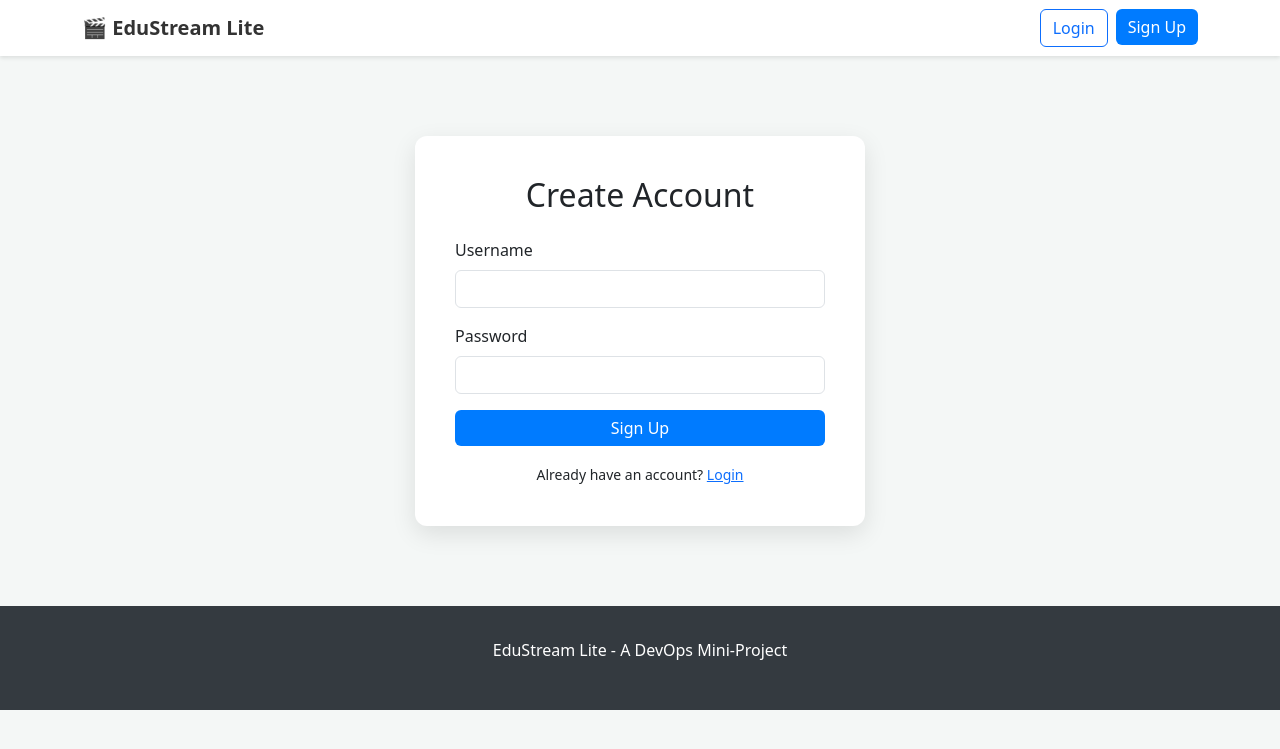
After one commit to Jay-Pahwa/edustream-microservices, a Flask app: page /signup in a window 1280 px wide. The commit adds this page. Shown: the top 749 px of the page. Run offline with Flask 3, Linux system fonts and the light colour scheme.

Commit message:
FEAT: Implement full professional website with login and video pages

```diff
--- a/user-service/app.py
+++ b/user-service/app.py
@@ -1,55 +1,157 @@
 import os
-from flask import Flask, jsonify, render_template
-import MySQLdb
+import boto3
+from flask import Flask, render_template, request, redirect, url_for, jsonify, flash
+from flask_sqlalchemy import SQLAlchemy
+from flask_login import LoginManager, UserMixin, login_user, logout_user, login_required, current_user
+from flask_bcrypt import Bcrypt
 
+# --- 1. App Initialization ---
 app = Flask(__name__)
+bcrypt = Bcrypt(app)
+login_manager = LoginManager(app)
+login_manager.login_view = 'login' # Redirect to /login if user is not logged in
 
-# --- Configuration (Pulled from deployment environment) ---
+# --- 2. Configuration (Uses your Jenkins Env Vars) ---
 DB_HOST = os.environ.get("DB_HOST", "edustream-database.c9kgo4igkbet.ap-south-1.rds.amazonaws.com")
 DB_NAME = os.environ.get("DB_NAME", "edustream_db")
 DB_USER = os.environ.get("DB_USER", "admin")
-DB_PASSWORD = os.environ.get("DB_PASSWORD", "As3jayaws")
+DB_PASSWORD = os.environ.get("DB_PASSWORD", "Your-NEW-Secure-Password!")
+S3_BUCKET_NAME = os.environ.get("S3_BUCKET_NAME", "edustream-videos-jayal-1029")
 
-def get_db_status():
-    """Checks DB connection and returns a status string."""
-    try:
-        conn = MySQLdb.connect(host=DB_HOST, user=DB_USER, password=DB_PASSWORD, database=DB_NAME)
-        conn.close()
-        return "UP"
-    except Exception:
-        return "DOWN"
+# Generate a secret key (required for login sessions)
+app.config['SECRET_KEY'] = 'a_very_secret_key_that_should_be_changed'
+# Create the full database connection URI
+app.config['SQLALCHEMY_DATABASE_URI'] = f'mysql+mysqlclient://{DB_USER}:{DB_PASSWORD}@{DB_HOST}/{DB_NAME}'
+
+db = SQLAlchemy(app)
+s3_client = boto3.client('s3', region_name='ap-south-1')
+
+
+# --- 3. Database Models ---
+class User(db.Model, UserMixin):
+    id = db.Column(db.Integer, primary_key=True)
+    username = db.Column(db.String(80), unique=True, nullable=False)
+    password_hash = db.Column(db.String(120), nullable=False)
+
+class Subject(db.Model):
+    id = db.Column(db.Integer, primary_key=True)
+    name = db.Column(db.String(100), nullable=False)
+    description = db.Column(db.String(200))
+    image_url = db.Column(db.String(200))
+    videos = db.relationship('Video', backref='subject', lazy=True)
+
+class Video(db.Model):
+    id = db.Column(db.Integer, primary_key=True)
+    title = db.Column(db.String(100), nullable=False)
+    s3_key = db.Column(db.String(200), nullable=False) # The filename in S3
+    subject_id = db.Column(db.Integer, db.ForeignKey('subject.id'), nullable=False)
+
+@login_manager.user_loader
+def load_user(user_id):
+    return db.session.get(User, int(user_id))
+
+# --- 4. Routes ---
+
+@app.route('/login', methods=['GET', 'POST'])
+def login():
+    if request.method == 'POST':
+        username = request.form['username']
+        password = request.form['password']
+        user = User.query.filter_by(username=username).first()
+
+        if user and bcrypt.check_password_hash(user.password_hash, password):
+            login_user(user)
+            return redirect(url_for('home'))
+        else:
+            flash('Login Unsuccessful. Please check username and password', 'danger')
+    return render_template('login.html')
+
+@app.route('/signup', methods=['GET', 'POST'])
+def signup():
+    if request.method == 'POST':
+        username = request.form['username']
+        password = request.form['password']
+
+        # Check if user already exists
+        existing_user = User.query.filter_by(username=username).first()
+        if existing_user:
+            flash('Username already exists. Please choose a different one.', 'warning')
+            return redirect(url_for('signup'))
+
+        hashed_password = bcrypt.generate_password_hash(password).decode('utf-8')
+        new_user = User(username=username, password_hash=hashed_password)
+        db.session.add(new_user)
+        db.session.commit()
+
+        flash('Your account has been created! You are now able to log in', 'success')
+        return redirect(url_for('login'))
+    return render_template('signup.html')
+
+@app.route('/logout')
+@login_required
+def logout():
+    logout_user()
+    return redirect(url_for('login'))
 
 @app.route('/')
+@login_required
 def home():
-    """Renders the main homepage (index.html)."""
+    """Renders the main homepage (index.html) with subjects."""
+    subjects = Subject.query.all()
+    return render_template('index.html', subjects=subjects)
 
-    # We will simulate the video list for now
-    # In a real app, you would fetch this from the database
-    video_list = [
-        {"title": "DevOps Overview", "description": "A quick intro to the principles of DevOps.", "id": 1},
-        {"title": "Terraform in 5 Minutes", "description": "Learn the basics of Infrastructure as Code.", "id": 2}
-    ]
+@app.route('/subject/<int:subject_id>')
+@login_required
+def subject_page(subject_id):
+    """Shows all videos for a specific subject."""
+    subject = db.session.get(Subject, subject_id)
+    return render_template('subject_page.html', subject=subject)
 
-    # Pass data to the HTML template
-    return render_template('index.html',
-                           videos=video_list,
-                           db_host=DB_HOST)
+@app.route('/video/<int:video_id>')
+@login_required
+def video_player(video_id):
+    """Shows the video player for a single video."""
+    video = db.session.get(Video, video_id)
+
+    # Generate a temporary, secure URL to stream the video from S3
+    video_url = s3_client.generate_presigned_url(
+        'get_object',
+        Params={'Bucket': S3_BUCKET_NAME, 'Key': video.s3_key},
+        ExpiresIn=3600  # URL is valid for 1 hour
+    )
+
+    return render_template('video_player.html', video=video, video_url=video_url)
 
 @app.route('/api/status')
 def status():
     """This is the ALB Health Check. Must return 200 OK."""
     return jsonify({"status": "UP", "service": "User/Metadata Service"}), 200
 
-@app.route('/api/videos')
-def get_videos():
-    """This is the API endpoint to get video data."""
-    # This simulates fetching from the DB
-    video_list = [
-        {"title": "DevOps Overview", "id": 1},
-        {"title": "Terraform in 5 Minutes", "id": 2}
-    ]
-    return jsonify(video_list)
+# --- 5. Create Database & Run App ---
+if __name__ == '__main__':
+    with app.app_context():
+        # This creates all the tables (User, Subject, Video)
+        db.create_all()
 
-if __name__ == '__main__':
-    # Runs on port 8082
+        # --- Add Sample Data (Only if it doesn't exist) ---
+        if not Subject.query.first():
+            print("Adding sample data...")
+            # Create Subjects
+            subject1 = Subject(name="Cloud Computing", description="Learn the fundamentals of AWS and cloud infrastructure.", image_url="https://placehold.co/600x400/007bff/white?text=Cloud")
+            subject2 = Subject(name="DevOps", description="Explore CI/CD, Docker, and automation.", image_url="https://placehold.co/600x400/6f42c1/white?text=DevOps")
+            db.session.add(subject1)
+            db.session.add(subject2)
+            db.session.commit() # Commit subjects so they get IDs
+
+            # Create Videos
+            video1 = Video(title="What is EC2?", s3_key="sample-video.mp4", subject_id=subject1.id)
+            video2 = Video(title="What is S3?", s3_key="sample-video.mp4", subject_id=subject1.id)
+            video3 = Video(title="What is Jenkins?", s3_key="sample-video.mp4", subject_id=subject2.id)
+            video4 = Video(title="What is Docker?", s3_key="sample-video.mp4", subject_id=subject2.id)
+            db.session.add(video1)
+            db.session.add(video2)
+            db.session.add(video3)
+            db.session.add(video4)
+            db.session.commit()
+
     app.run(host='0.0.0.0', port=8082)
--- a/user-service/requirements.txt
+++ b/user-service/requirements.txt
@@ -1,3 +1,6 @@
 Flask
-mysqlclient # Library for MySQL connectivity
+mysqlclient
 boto3
+Flask-SQLAlchemy
+Flask-Login
+Flask-Bcrypt
--- /dev/null
+++ b/user-service/templates/layout.html
@@ -0,0 +1,71 @@
+<!DOCTYPE html>
+<html lang="en">
+<head>
+    <meta charset="UTF-8">
+    <meta name="viewport" content="width=device-width, initial-scale=1.0">
+    <title>{% block title %}EduStream Lite{% endblock %}</title>
+    <!-- Bootstrap CSS -->
+    <link href="https://cdn.jsdelivr.net/npm/bootstrap@5.3.3/dist/css/bootstrap.min.css" rel="stylesheet">
+    <style>
+        body { background-color: #f4f7f6; }
+        .navbar { background-color: #ffffff; box-shadow: 0 2px 4px rgba(0,0,0,0.1); }
+        .navbar-brand { font-weight: bold; color: #333; }
+        .video-card { box-shadow: 0 4px 12px rgba(0,0,0,0.08); border: none; border-radius: 12px; transition: all 0.3s ease; }
+        .video-card:hover { transform: translateY(-5px); box-shadow: 0 8px 24px rgba(0,0,0,0.12); }
+        .footer { padding: 2rem 0; background-color: #343a40; color: white; margin-top: 4rem; }
+        .btn-primary { background-color: #007bff; border: none; }
+        .alert { border-radius: 8px; }
+        .form-container {
+            max-width: 450px;
+            margin: 5rem auto;
+            padding: 2.5rem;
+            background: #fff;
+            border-radius: 12px;
+            box-shadow: 0 8px 24px rgba(0,0,0,0.1);
+        }
+    </style>
+</head>
+<body>
+
+    <nav class="navbar navbar-expand-lg">
+        <div class="container">
+            <a class="navbar-brand" href="{{ url_for('home') }}">🎬 EduStream Lite</a>
+            <button class="navbar-toggler" type="button" data-bs-toggle="collapse" data-bs-target="#navbarNav">
+                <span class="navbar-toggler-icon"></span>
+            </button>
+            <div class="collapse navbar-collapse" id="navbarNav">
+                <ul class="navbar-nav ms-auto">
+                    {% if current_user.is_authenticated %}
+                        <li class="nav-item">
+                            <span class="navbar-text me-3">Hi, {{ current_user.username }}!</span>
+                        </li>
+                        <li class="nav-item">
+                            <a class="btn btn-outline-danger" href="{{ url_for('logout') }}">Logout</a>
+                        </li>
+                    {% else %}
+                        <li class="nav-item">
+                            <a class="btn btn-outline-primary me-2" href="{{ url_for('login') }}">Login</a>
+                        </li>
+                        <li class="nav-item">
+                            <a class="btn btn-primary" href="{{ url_for('signup') }}">Sign Up</a>
+                        </li>
+                    {% endif %}
+                </ul>
+            </div>
+        </div>
+    </nav>
+
+    <div class="container my-5">
+        {% block content %}{% endblock %}
+    </div>
+
+    <footer class="footer">
+        <div class="container text-center">
+            <p>EduStream Lite - A DevOps Mini-Project</p>
+        </div>
+    </footer>
+
+    <!-- Bootstrap JS -->
+    <script src="https://cdn.jsdelivr.net/npm/bootstrap@5.3.3/dist/js/bootstrap.bundle.min.js"></script>
+</body>
+</html>
--- /dev/null
+++ b/user-service/templates/signup.html
@@ -0,0 +1,34 @@
+
+{% extends "layout.html" %}
+{% block title %}Sign Up{% endblock %}
+{% block content %}
+
+<div class="form-container">
+    <h2 class="text-center mb-4">Create Account</h2>
+
+    <!-- Flash messages -->
+    {% with messages = get_flashed_messages(with_categories=true) %}
+      {% if messages %}
+        {% for category, message in messages %}
+          <div class="alert alert-{{ category }}">{{ message }}</div>
+        {% endfor %}
+      {% endif %}
+    {% endwith %}
+
+    <form method="POST" action="{{ url_for('signup') }}">
+        <div class="mb-3">
+            <label for="username" class="form-label">Username</label>
+            <input type="text" class="form-control" id="username" name="username" required>
+        </div>
+        <div class="mb-3">
+            <label for="password" class="form-label">Password</label>
+            <input type="password" class="form-control" id="password" name="password" required>
+        </div>
+        <button type="submit" class="btn btn-primary w-100">Sign Up</button>
+    </form>
+    <div class="text-center mt-3">
+        <small>Already have an account? <a href="{{ url_for('login') }}">Login</a></small>
+    </div>
+</div>
+
+{% endblock %}
```
Also changed, not shown: user-service/templates/index.html (+14 -87 lines), user-service/templates/subject_page.html (added, +23 -0 lines), user-service/templates/video_player.html (added, +18 -0 lines), 1 other file.
